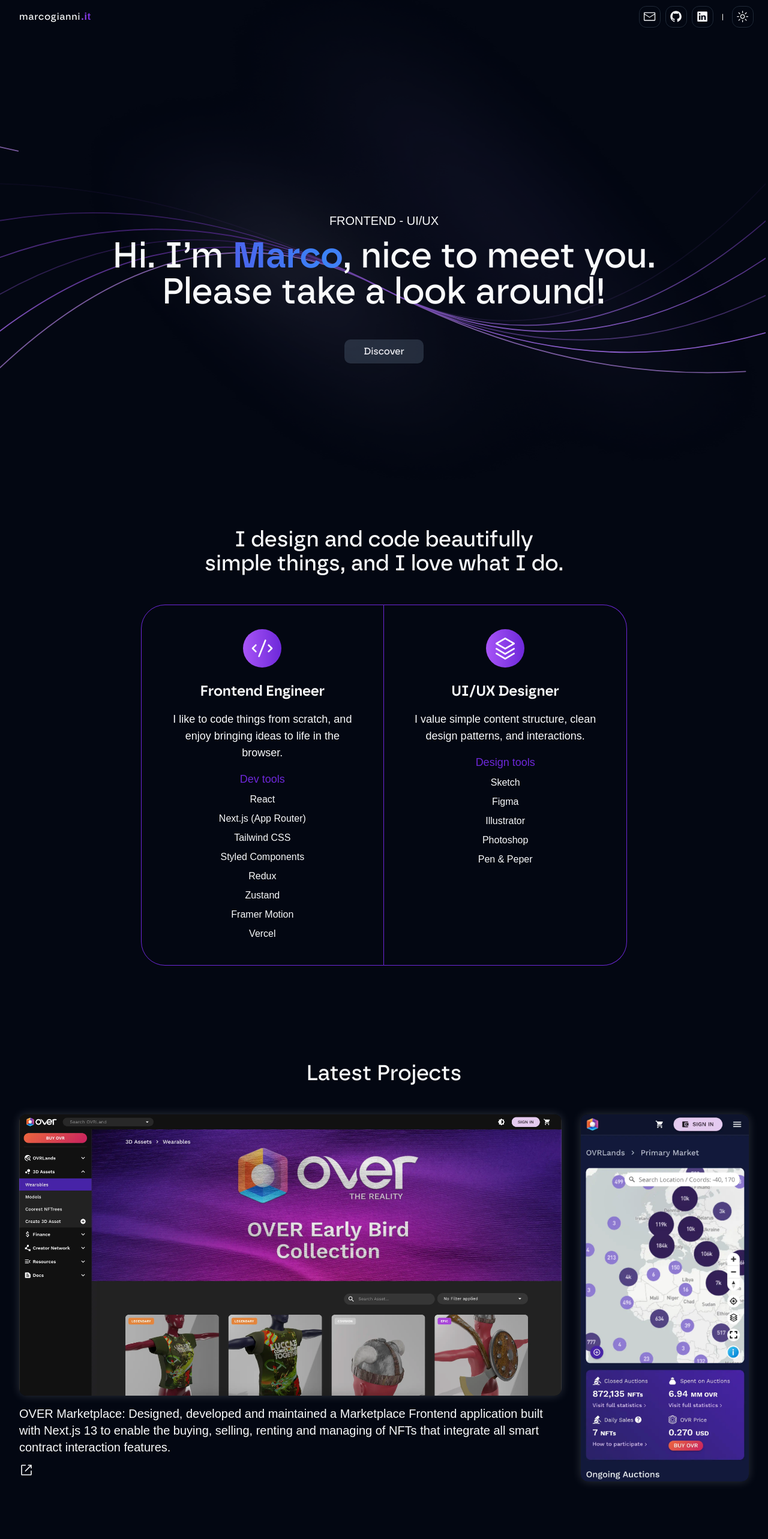
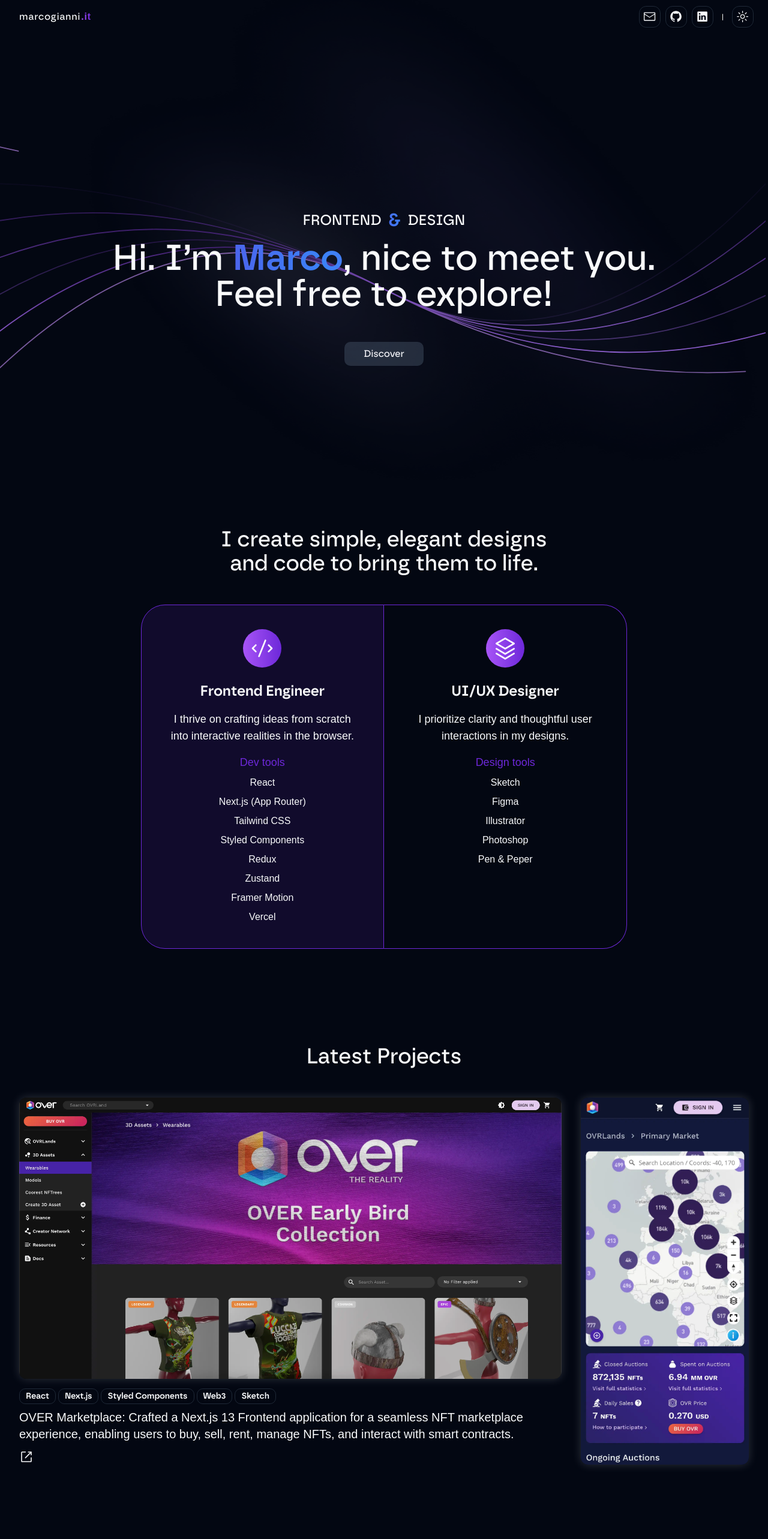
Before and after one commit to marcogianni/marcogianni.it, a Next.js app: page / in a window 1280 px wide. Shown: the top 2566 px of the page at 60% size. Built offline with nearby package versions, Linux system fonts and the light colour scheme; a web font is replaced by a local one.

Commit message:
small fixes

```diff
--- a/components/Skills.tsx
+++ b/components/Skills.tsx
@@ -15,7 +15,7 @@
             }}
             className="font-medium text-4xl text-center mx-auto w-full sm:w-6/12"
           >
-            I design and code beautifully simple things, and I love what I do.
+            I create simple, elegant designs and code to bring them to life.
           </MotionInView>
         </div>
       </div>
@@ -27,7 +27,7 @@
             hidden: { opacity: 0, y: 50 },
             visible: { opacity: 1, y: 0 },
           }}
-          className="col-span-12 sm:col-span-4 sm:col-start-3 border border-primary rounded-l-[40px] rounded-r-[40px] sm:rounded-r-[0px] py-10 px-10"
+          className="col-span-12 bg-violet-900/20 sm:col-span-4 sm:col-start-3 border border-primary rounded-l-[40px] rounded-r-[40px] sm:rounded-r-[0px] py-10 px-10"
         >
           <div className="text-center">
             <div className="rounded-full bg-gradient-to-r to-primary from-purple-500 w-16 h-16 flex items-center justify-center mx-auto">
@@ -35,8 +35,8 @@
             </div>
             <h3 className="font-semibold text-2xl mt-6">Frontend Engineer</h3>
             <p className="text-lg pt-4">
-              I like to code things from scratch, and enjoy bringing ideas to
-              life in the browser.
+              I thrive on crafting ideas from scratch into interactive realities
+              in the browser.
             </p>
             <p className="text-lg pt-4 text-primary">Dev tools</p>
 
@@ -67,8 +67,8 @@
             </div>
             <h3 className="font-semibold text-2xl mt-6">UI/UX Designer</h3>
             <p className="text-lg pt-4">
-              I value simple content structure, clean design patterns, and
-              interactions.
+              I prioritize clarity and thoughtful user interactions in my
+              designs.
             </p>
             <p className="text-lg pt-4 text-primary">Design tools</p>
 
--- /dev/null
+++ b/components/Tool.tsx
@@ -0,0 +1,14 @@
+import { Badge } from "@/components/ui/badge";
+
+interface Props {
+  title: string;
+}
+
+export default function Tool(props: Props) {
+  const { title } = props;
+  return (
+    <Badge variant="outline" className="text-sm">
+      {title}
+    </Badge>
+  );
+}
--- a/components/intro/Intro.tsx
+++ b/components/intro/Intro.tsx
@@ -23,8 +23,12 @@
           transition={{ duration: 1, delay: 2.5, ease: "easeInOut" }}
           className="w-full sm:w-9/12 leading-[75px] relative z-20"
         >
-          <div className="text-xl font-regular uppercase relative z-20 text-center">
-            Frontend - UI/UX
+          <div className="text-2xl font-medium uppercase relative z-20 text-center flex justify-center items-center">
+            Frontend
+            <b className="text-3xl px-3 text-transparent bg-clip-text bg-gradient-to-r from-primary via-blue-500 to-purple-500 animate-gradient font-semibold animate-gradient">
+              &
+            </b>
+            Design
           </div>
         </Motion>
         <Motion
@@ -38,7 +42,7 @@
             <span className="text-transparent bg-clip-text bg-gradient-to-r from-primary via-blue-500 to-purple-500 animate-gradient font-semibold animate-gradient">
               Marco
             </span>
-            , nice to meet you. Please take a look around!
+            , nice to meet you. Feel free to explore!
           </div>
         </Motion>
         <Motion
--- a/components/projects/Brainyware.tsx
+++ b/components/projects/Brainyware.tsx
@@ -20,11 +20,12 @@
             poster="/images/brainyware-filesystem.webp"
           />
         </MotionInView>
-        <ProjectDescription url="https://demo.brainyware.ai/">
-          Brainyware: A web app created with Next.js that allows you to upload
-          documents in PDF and TXT format and organise them into folders. You
-          can start a conversation with the AI by selecting the documents to
-          query.
+        <ProjectDescription
+          url="https://demo.brainyware.ai/"
+          tools={["React", "Next.js", "Tailwind CSS"]}
+        >
+          Brainyware: A Next.js-powered web app for organizing and conversing
+          with AI using PDF and TXT documents.
         </ProjectDescription>
       </div>
       <div className="col-span-12 sm:col-span-3 relative">
--- a/components/projects/OVERMarketplace.tsx
+++ b/components/projects/OVERMarketplace.tsx
@@ -23,11 +23,13 @@
             src="/images/marketplace-desktop.webp"
           />
         </MotionInView>
-        <ProjectDescription url="https://marketplace.ovr.ai/">
-          OVER Marketplace: Designed, developed and maintained a Marketplace
-          Frontend application built with Next.js 13 to enable the buying,
-          selling, renting and managing of NFTs that integrate all smart
-          contract interaction features.
+        <ProjectDescription
+          url="https://marketplace.ovr.ai/"
+          tools={["React", "Next.js", "Styled Components", "Web3", "Sketch"]}
+        >
+          OVER Marketplace: Crafted a Next.js 13 Frontend application for a
+          seamless NFT marketplace experience, enabling users to buy, sell,
+          rent, manage NFTs, and interact with smart contracts.
         </ProjectDescription>
       </div>
       <div className="col-span-12 sm:col-span-3 relative">
--- a/components/projects/PC.tsx
+++ b/components/projects/PC.tsx
@@ -24,7 +24,10 @@
           />
         </MotionInView>
 
-        <ProjectDescription url="https://piercarlocarcereri.it/">
+        <ProjectDescription
+          url="https://piercarlocarcereri.it/"
+          tools={["Sketch"]}
+        >
           Piercarlo Carcereri: Brand identity for an oil and wine producer. In
           this screenshot the logo and bottle labels for wine and oil.
         </ProjectDescription>
--- a/components/projects/ProjectDescription.tsx
+++ b/components/projects/ProjectDescription.tsx
@@ -1,13 +1,20 @@
 import { ExternalLinkIcon } from "@radix-ui/react-icons";
+import Tool from "../Tool";
 
 interface Props {
   children: React.ReactNode;
   url: string;
+  tools?: string[];
 }
 
 export default function ProjectDescription(props: Props) {
   return (
     <div className="text-md sm:text-xl mt-4">
+      <div className="my-2 flex gap-1 flex-wrap">
+        {props.tools?.map((title, index) => (
+          <Tool title={title} key={index} />
+        ))}
+      </div>
       <p>{props.children}</p>
       <a
         className="mt-3 block"
--- a/components/work-experience/Experience.tsx
+++ b/components/work-experience/Experience.tsx
@@ -3,6 +3,7 @@
 import { ScrollArea } from "@/components/ui/scroll-area";
 import { Badge } from "@/components/ui/badge";
 import { Separator } from "@/components/ui/separator";
+import Tool from "@/components/Tool";
 
 const easing = cubicBezier(0.35, 0.17, 0.3, 0.86); // default easing
 
@@ -34,9 +35,7 @@
         <div className="text-lg text-medium opacity-50">{period}</div>
         <div className="mt-4 flex gap-1 flex-wrap">
           {tools.map((title, index) => (
-            <Badge key={index} variant="outline" className="text-sm">
-              {title}
-            </Badge>
+            <Tool title={title} key={index} />
           ))}
         </div>
         <Separator className="mt-6" />
```
